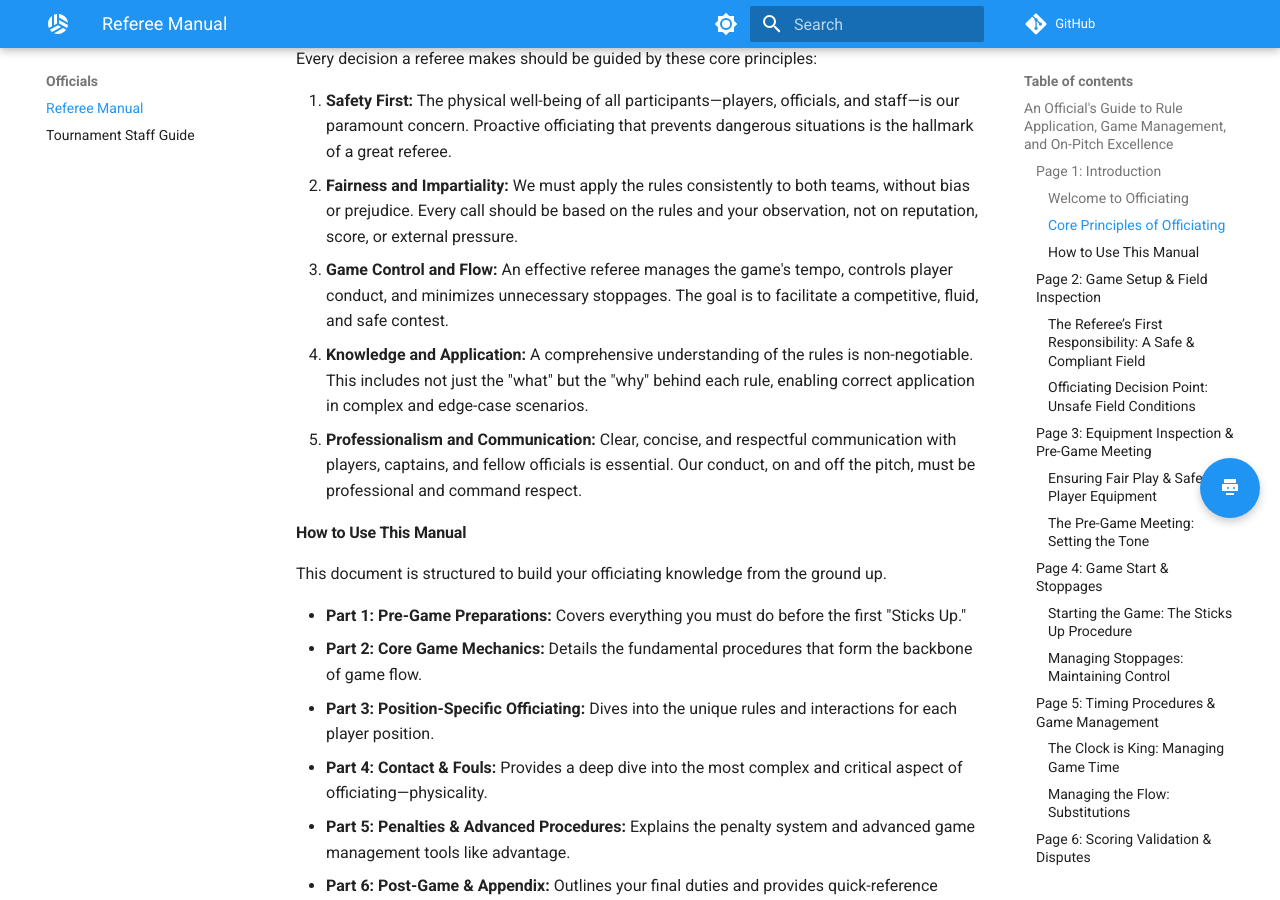
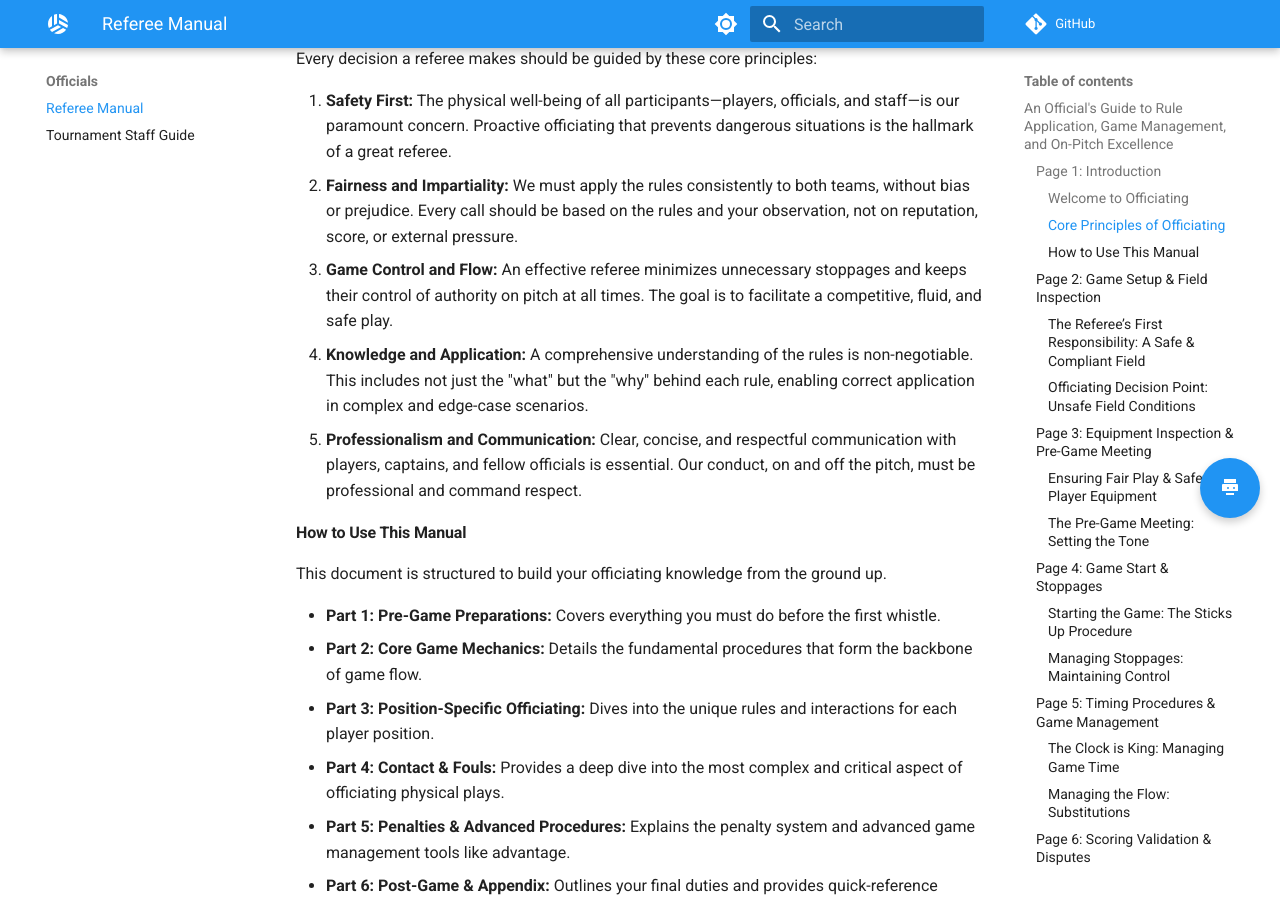
Before and after one commit to playquadball/playquadball.com, an MkDocs documentation site: the page built from docs/officials/referee-manual.md, in a window 1280 px wide and 900 px high, scrolled down 741 px. Built offline with MkDocs 1.6.1 and Material for MkDocs 9.7.7, drawn with Linux system fonts in a browser that asks for light colours; comment, search, counter and statistics services are not loaded.

Commit message:
Changed wording in referee manual intro

```diff
--- a/docs/officials/referee-manual.md
+++ b/docs/officials/referee-manual.md
@@ -22,7 +22,7 @@ Every decision a referee makes should be guided by these core principles:
 
 1.  **Safety First:** The physical well-being of all participants—players, officials, and staff—is our paramount concern. Proactive officiating that prevents dangerous situations is the hallmark of a great referee.
 2.  **Fairness and Impartiality:** We must apply the rules consistently to both teams, without bias or prejudice. Every call should be based on the rules and your observation, not on reputation, score, or external pressure.
-3.  **Game Control and Flow:** An effective referee manages the game's tempo, controls player conduct, and minimizes unnecessary stoppages. The goal is to facilitate a competitive, fluid, and safe contest.
+3.  **Game Control and Flow:** An effective referee minimizes unnecessary stoppages and keeps their control of authority on pitch at all times. The goal is to facilitate a competitive, fluid, and safe play.
 4.  **Knowledge and Application:** A comprehensive understanding of the rules is non-negotiable. This includes not just the "what" but the "why" behind each rule, enabling correct application in complex and edge-case scenarios.
 5.  **Professionalism and Communication:** Clear, concise, and respectful communication with players, captains, and fellow officials is essential. Our conduct, on and off the pitch, must be professional and command respect.
 
@@ -30,10 +30,10 @@ Every decision a referee makes should be guided by these core principles:
 
 This document is structured to build your officiating knowledge from the ground up.
 
-- **Part 1: Pre-Game Preparations:** Covers everything you must do before the first "Sticks Up."
+- **Part 1: Pre-Game Preparations:** Covers everything you must do before the first whistle.
 - **Part 2: Core Game Mechanics:** Details the fundamental procedures that form the backbone of game flow.
 - **Part 3: Position-Specific Officiating:** Dives into the unique rules and interactions for each player position.
-- **Part 4: Contact & Fouls:** Provides a deep dive into the most complex and critical aspect of officiating—physicality.
+- **Part 4: Contact & Fouls:** Provides a deep dive into the most complex and critical aspect of officiating physical plays.
 - **Part 5: Penalties & Advanced Procedures:** Explains the penalty system and advanced game management tools like advantage.
 - **Part 6: Post-Game & Appendix:** Outlines your final duties and provides quick-reference materials.
 
```
